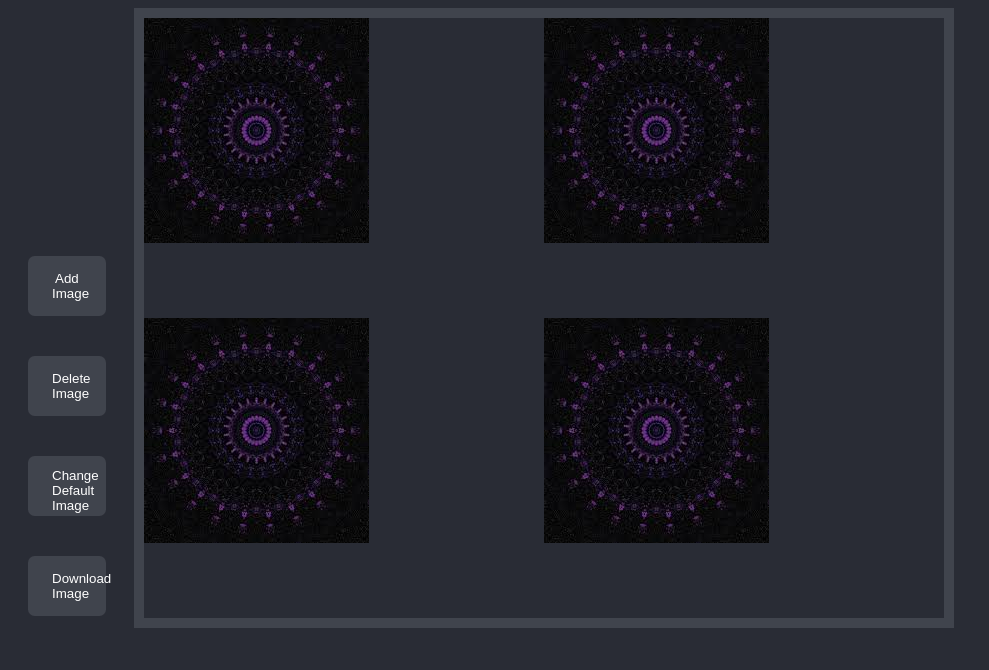
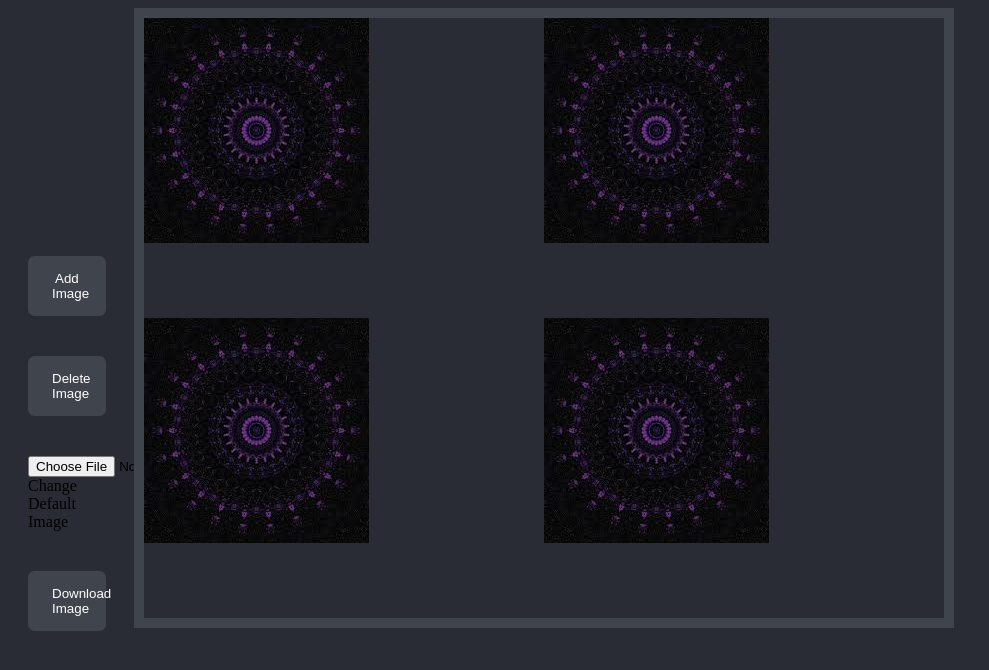
Before and after one commit to jtm6735/Sprint-1, a plain HTML site: page index.html in a window 1280 px wide. Shown: the whole page, without its empty margins (0-989 px from the left). Drawn offline with Linux system fonts and the light colour scheme.

Commit message:
Changes Default Image Button to Input

```diff
--- a/index.html
+++ b/index.html
@@ -19,7 +19,7 @@
         </div>
 
         <div class="sepButton">
-            <Button id = default type = file onclick="mouseFilters(ctx)">Change Default Image</Button>
+            <Input id = default type = file onclick="mouseFilters(ctx)">Change Default Image</Input>
         </div>
 
         <div class="sepButton">
```
